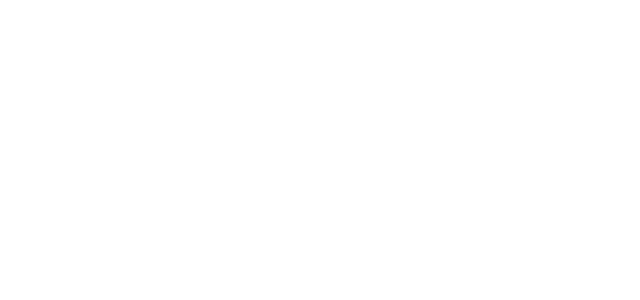
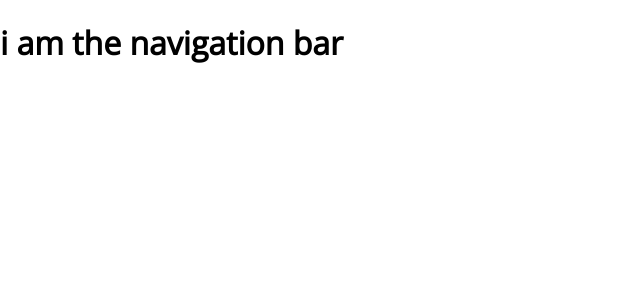
Before and after one commit to kyip3/capstone-project, a React (Create React App) app: page / in a window 1280 px wide. Before the commit this address had no page. Shown: the top 300 px of the page, without its empty margins (0-640 px from the left). Built offline with nearby package versions, Linux system fonts and the light colour scheme.

Commit message:
added parent navigation bar

```diff
--- a/src/App.js
+++ b/src/App.js
@@ -1,6 +1,16 @@
-import { Routes, Route } from "react-router-dom";
+import { Routes, Route, Outlet } from "react-router-dom";
 import Home from "./components/routes/home/home.component";
 
+const Navigation = () => {
+  return (
+    <div>
+      <div>
+        <h1>i am the navigation bar</h1>
+      </div>
+      <Outlet />
+    </div>
+  );
+};
 const Shop = () => {
   return <div>I am shop page</div>;
 };
@@ -8,7 +18,9 @@
 const App = () => {
   return (
     <Routes>
-      <Route path="/home" element={<Home/>}>
+      <Route path="/" element={<Navigation />}>
+        <Route path="home" element={<Home />} />
+
         <Route path="shop" element={<Shop />} />
       </Route>
     </Routes>
```
